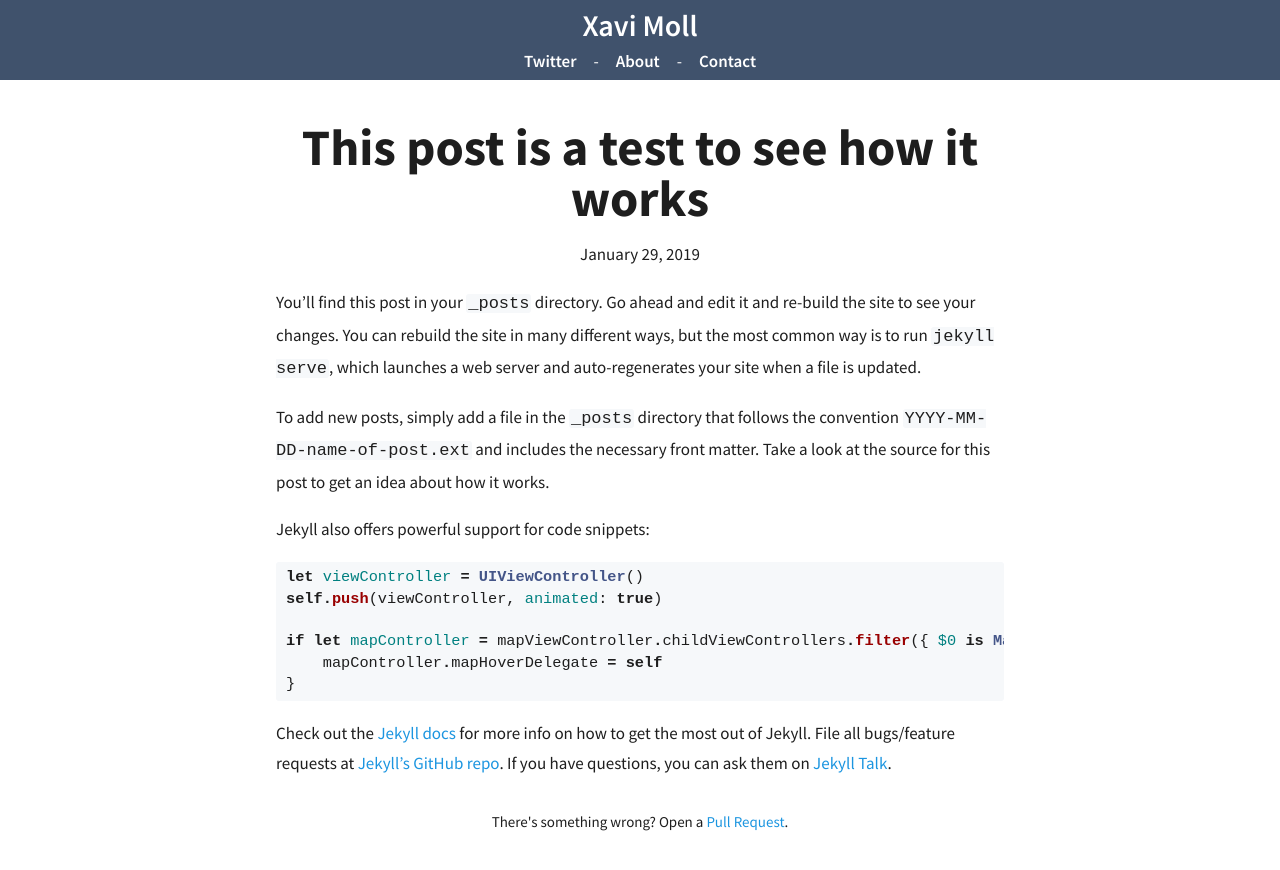
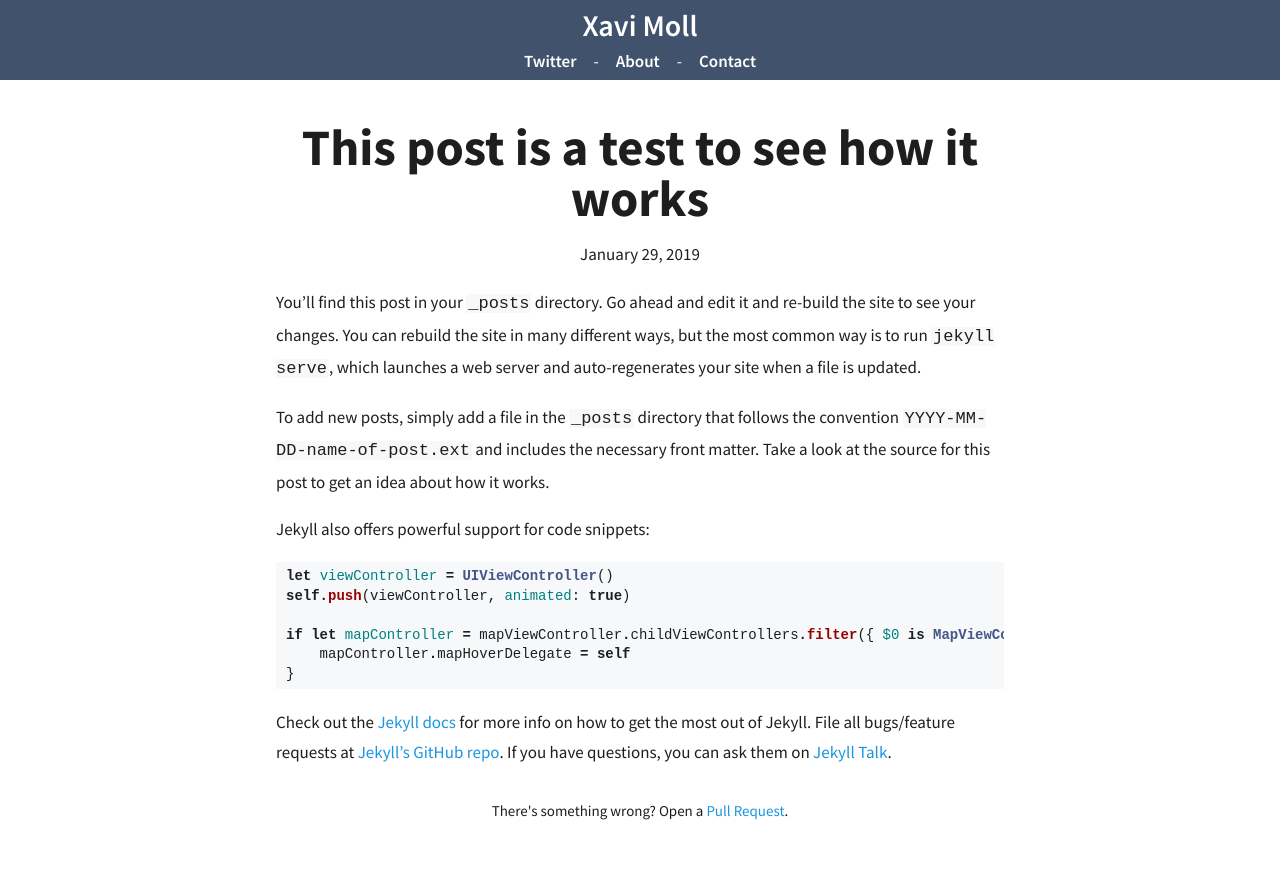
Before and after one commit to xmollv/xmollv.github.io, a Jekyll site: the page built from _posts/2019-01-29-test.md, in a window 1280 px wide. Shown: the top 870 px of the page. Built offline with Jekyll 4.4.1, drawn with Linux system fonts in a browser that asks for light colours.

Commit message:
Fixed the font size of the code

```diff
--- a/assets/css/base.css
+++ b/assets/css/base.css
@@ -93,7 +93,7 @@ code.highlighter-rouge {
 pre.highlight {
     background: #f6f8fa;
     overflow: auto;
-    font-size: 90%;
+    font-size: 14px;
     line-height: 1.4em;
     padding-left: 10px;
     padding-right: 10px;
```
